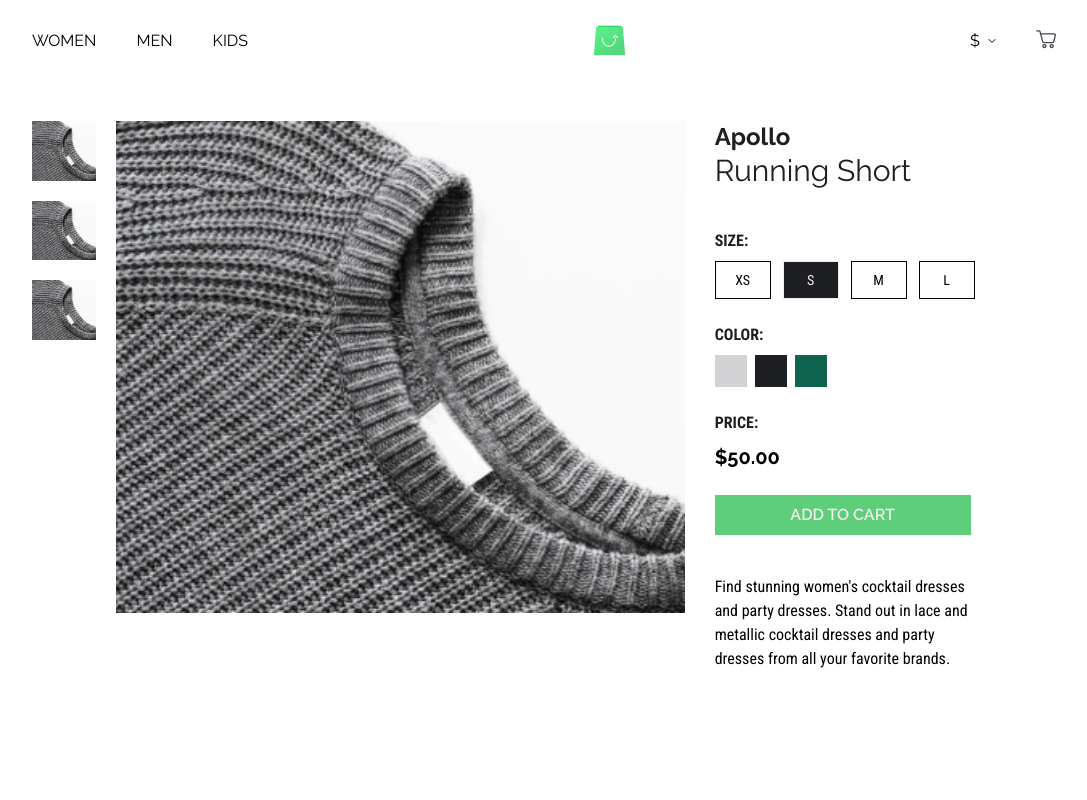
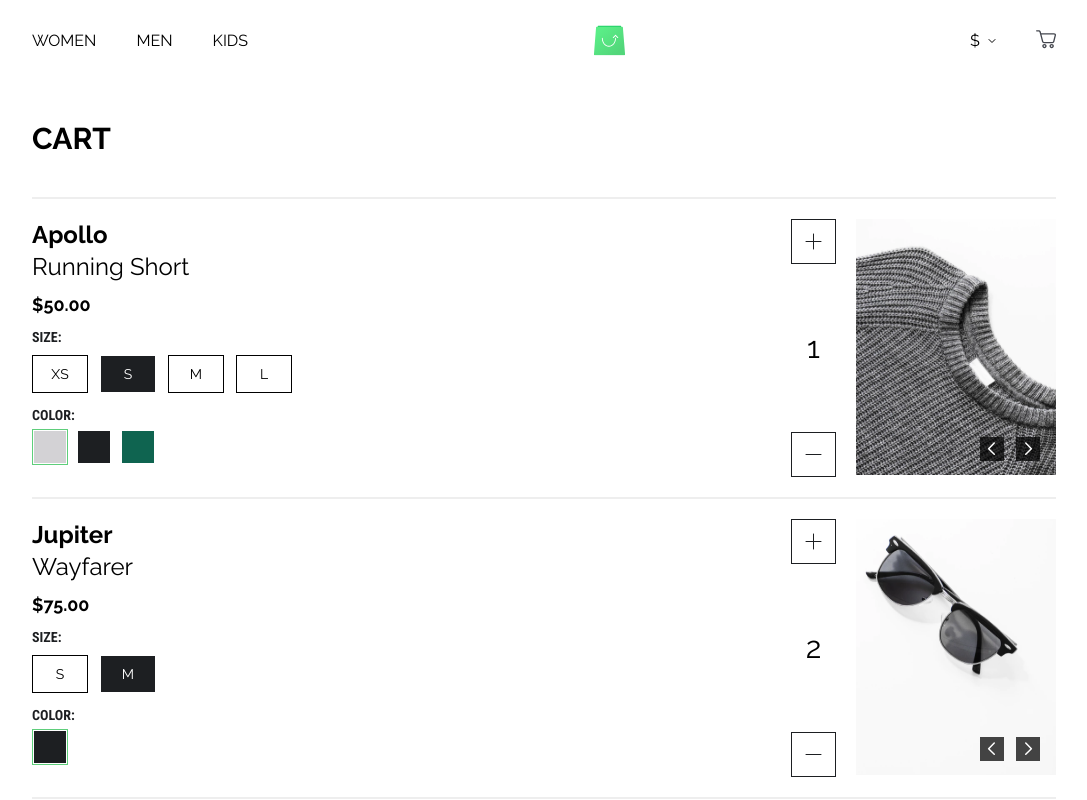
Before and after one commit to Mostafa142/Online-Store-Scandiweb, a React (Create React App) app: page / in a window 1280 px wide. Shown: the top 800 px of the page, without its empty margins (96-1183 px from the left). Built offline with nearby package versions, Linux system fonts and the light colour scheme.

Commit message:
first:- change all images from svg to png.  Secand:- make cart page

```diff
--- a/src/pages/RootLayout/RootLayout.tsx
+++ b/src/pages/RootLayout/RootLayout.tsx
@@ -1,15 +1,15 @@
 import { Outlet } from "react-router-dom";
-// import Cart from "../Cart/Cart";
+import Cart from "../Cart/Cart";
 // import Home from "../Home/Home";
-import Product from "../Product/Product";
+// import Product from "../Product/Product";
 
 const RootLayout = () => {
   return (
     <>
       <Outlet />
       {/* <Home /> */}
-      <Product />
-      {/* <Cart /> */}
+      {/* <Product /> */}
+      <Cart />
     </>
   );
 };
```
